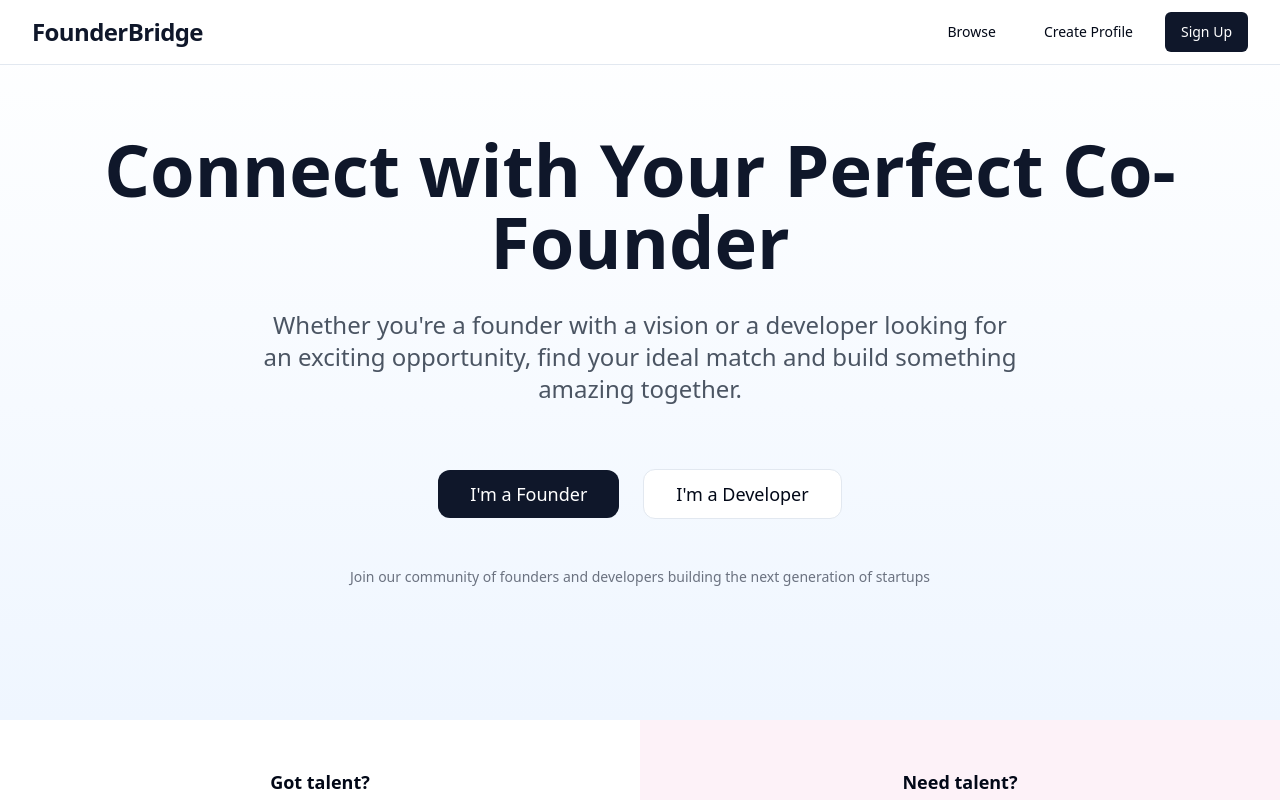
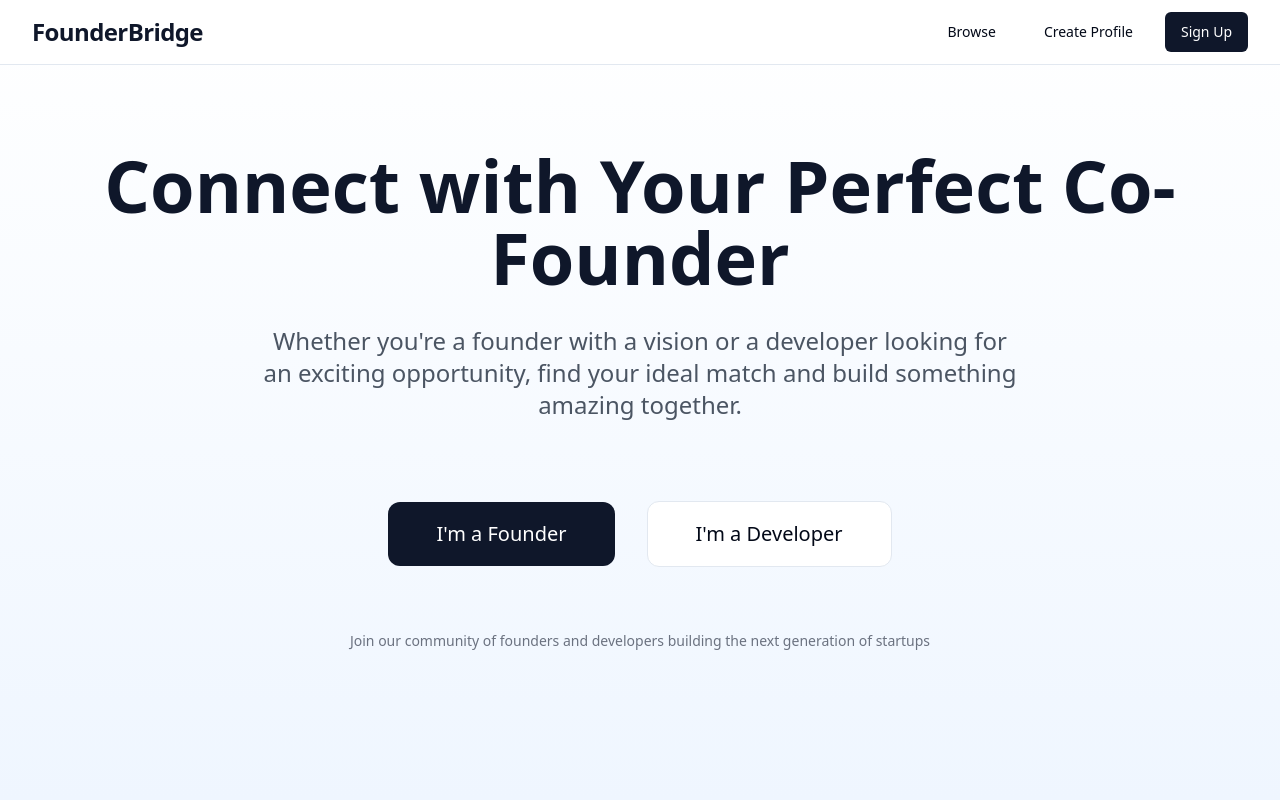
Before and after one commit to mayank-0789/techstart-matching, a React (Vite) app: page / in a window 1280 px wide. Shown: the top 800 px of the page. Built offline with nearby package versions, Linux system fonts and the light colour scheme.

Commit message:
jils commit

```diff
--- a/src/components/Hero.tsx
+++ b/src/components/Hero.tsx
@@ -3,24 +3,33 @@ import { Link } from "react-router-dom";
 
 export const Hero = () => {
   return (
-    <div className="min-h-[90vh] flex items-center justify-center bg-gradient-to-b from-white to-blue-50">
+    <div className="min-h-screen flex items-center justify-center bg-gradient-to-b from-white to-blue-50">
       <div className="max-w-7xl mx-auto px-4 sm:px-6 lg:px-8 text-center">
         <h1 className="text-5xl sm:text-6xl md:text-7xl font-bold text-primary mb-8">
           Connect with Your Perfect Co-Founder
         </h1>
-        <p className="text-xl md:text-2xl text-gray-600 mb-16 max-w-3xl mx-auto">
+        <p className="text-xl md:text-2xl text-gray-600 mb-20 max-w-3xl mx-auto">
           Whether you're a founder with a vision or a developer looking for an exciting opportunity,
           find your ideal match and build something amazing together.
         </p>
-        <div className="flex flex-col sm:flex-row gap-6 justify-center items-center mt-12">
-          <Button size="lg" asChild className="w-full sm:w-auto text-lg px-8 py-6 rounded-xl">
+        <div className="flex flex-col sm:flex-row gap-8 justify-center items-center mt-16">
+          <Button
+            size="lg"
+            asChild
+            className="w-full sm:w-auto text-xl px-12 py-8 rounded-xl hover:scale-105 transition-transform"
+          >
             <Link to="/signup">I'm a Founder</Link>
           </Button>
-          <Button size="lg" variant="outline" asChild className="w-full sm:w-auto text-lg px-8 py-6 rounded-xl">
+          <Button
+            size="lg"
+            variant="outline"
+            asChild
+            className="w-full sm:w-auto text-xl px-12 py-8 rounded-xl hover:scale-105 transition-transform"
+          >
             <Link to="/signup">I'm a Developer</Link>
           </Button>
         </div>
-        <div className="mt-12 text-sm text-gray-500">
+        <div className="mt-16 text-sm text-gray-500">
           Join our community of founders and developers building the next generation of startups
         </div>
       </div>
```
